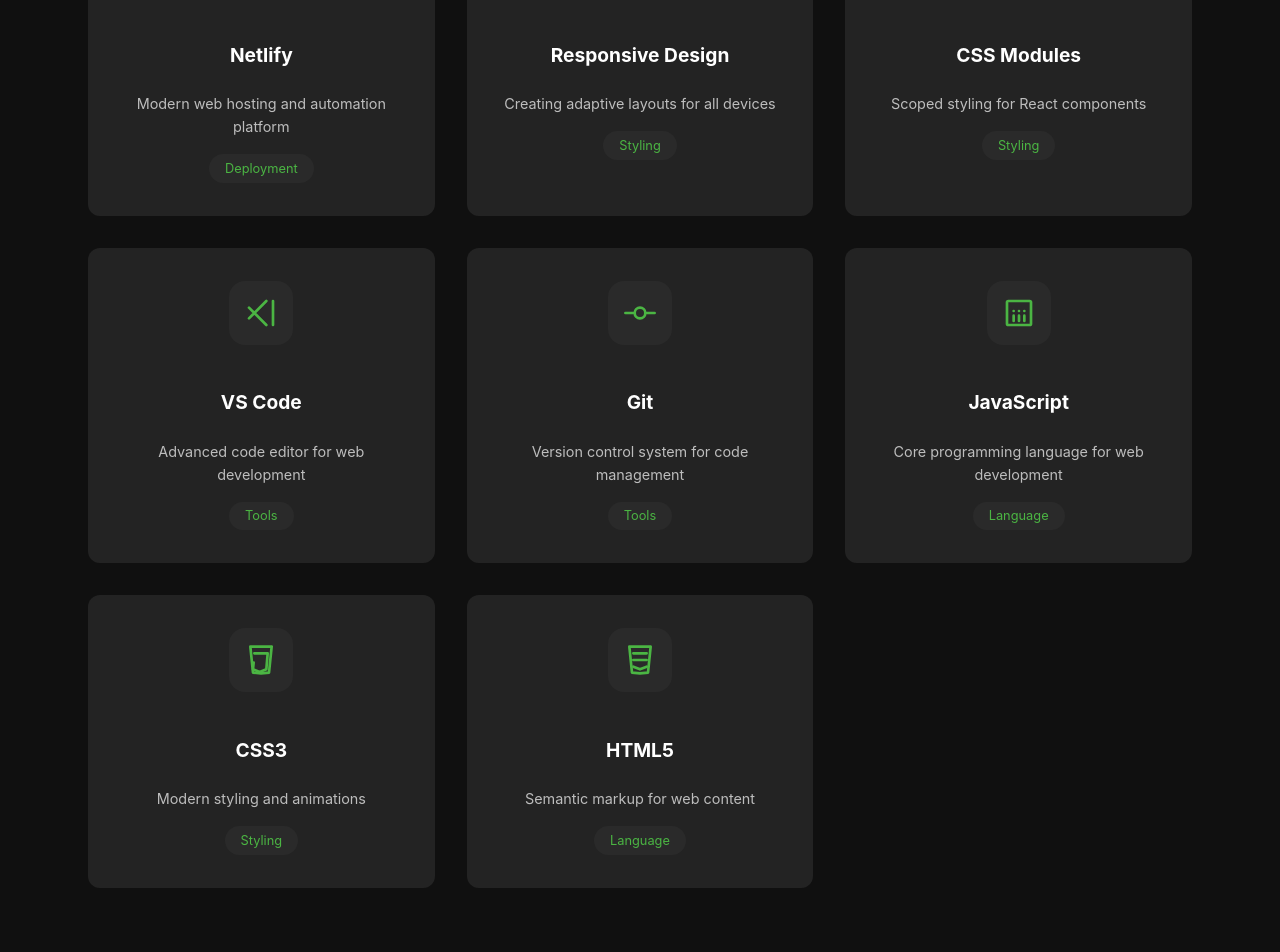
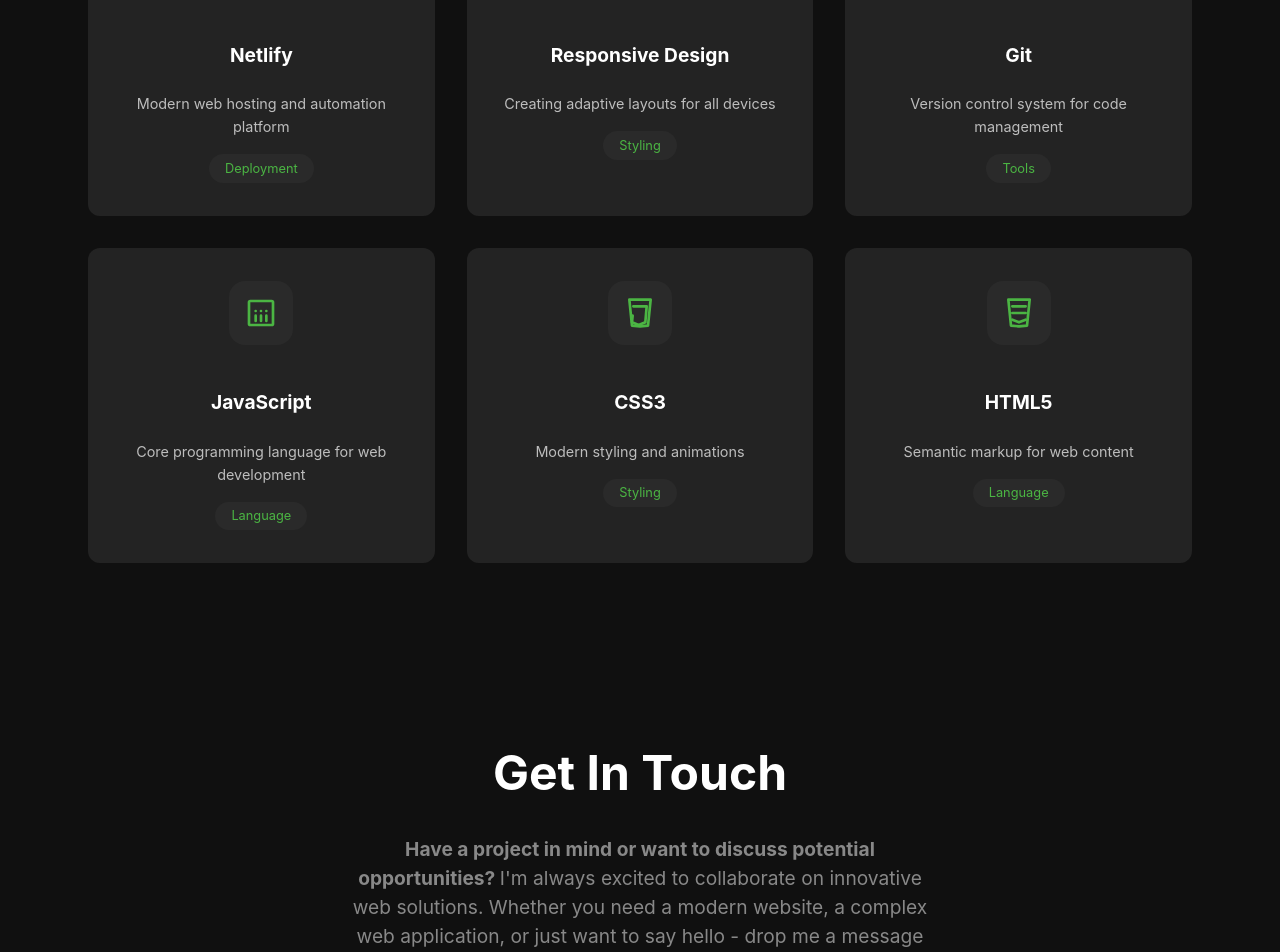
Before and after one commit to AbhirupRoy27/Portfolio, a React (Vite) app: page / in a window 1280 px wide. Shown: the part 2320-3272 px from the top of the page. Built offline with nearby package versions, Linux system fonts and the light colour scheme.

Commit message:
bug fixes

```diff
--- a/src/App.css
+++ b/src/App.css
@@ -60,7 +60,12 @@
   background: #101010;
   display: flex;
   flex-direction: column;
+}
+
+.main-content {
   flex: 1;
+  display: flex;
+  flex-direction: column;
 }
 
 .navbar {
@@ -563,6 +568,8 @@
   padding: 24px 0;
   margin-top: auto;
   box-shadow: 0 -2px 16px 0 rgba(0,0,0,0.08);
+  position: relative;
+  z-index: 10;
 }
 
 .footer-text {
--- a/src/components/Contact.css
+++ b/src/components/Contact.css
@@ -23,6 +23,7 @@
   color: #888;
   margin-bottom: 3rem;
   max-width: 600px;
+  font-size: 1.2rem;
 }
 
 .contact-form {
@@ -96,6 +97,7 @@
 @media (max-width: 768px) {
   .contact-section {
     padding: 2rem 1rem;
+    background-color: #333;
   }
 
   .contact-title {
@@ -105,6 +107,9 @@
   .contact-description {
     padding: 0 1rem;
   }
+  .contact-form {
+    width: 90%;
+  }
 }
 
 /* Focus styles */
--- a/src/components/Contact.jsx
+++ b/src/components/Contact.jsx
@@ -26,7 +26,7 @@
     <section className="contact-section">
       <h1 className="contact-title">Get In Touch</h1>
       <p className="contact-description">
-        Have a project in mind or want to discuss potential opportunities? I'm always excited
+        <b>Have a project in mind or want to discuss potential opportunities? </b>I'm always excited
         to collaborate on innovative web solutions. Whether you need a modern website,
         a complex web application, or just want to say hello - drop me a message below!
       </p>
--- a/src/components/Skills.css
+++ b/src/components/Skills.css
@@ -223,12 +223,12 @@
 
   .skills-grid {
     grid-template-columns: repeat(2, 1fr);
-    gap: 1.5rem;
+    gap: 1rem;
     padding: 0.5rem;
   }
 
   .skill-card {
-    padding: 1.5rem;
+    padding: 1.25rem;
   }
 }
 
@@ -237,12 +237,31 @@
     font-size: 1.8rem;
   }
 
-  .skills-grid {
-    grid-template-columns: 1fr;
-  }
-
   .category-filters {
     flex-wrap: wrap;
     justify-content: center;
   }
+
+  .skill-card {
+    padding: 1rem;
+  }
+
+  .skill-name {
+    font-size: 1.1rem;
+  }
+
+  .skill-description {
+    font-size: 0.85rem;
+  }
+
+  .skill-icon {
+    width: 48px;
+    height: 48px;
+    margin-bottom: 1rem;
+  }
+
+  .skill-icon svg {
+    width: 24px;
+    height: 24px;
+  }
 }
--- a/src/components/Skills.jsx
+++ b/src/components/Skills.jsx
@@ -74,20 +74,20 @@
       description: 'Creating adaptive layouts for all devices',
       category: 'styling'
     },
-    {
-      id: 11,
-      name: 'CSS Modules',
-      icon: 'CSSModules',
-      description: 'Scoped styling for React components',
-      category: 'styling'
-    },
-    {
-      id: 12,
-      name: 'VS Code',
-      icon: 'VSCode',
-      description: 'Advanced code editor for web development',
-      category: 'tools'
-    },
+    // {
+    //   id: 11,
+    //   name: 'CSS Modules',
+    //   icon: 'CSSModules',
+    //   description: 'Scoped styling for React components',
+    //   category: 'styling'
+    // },
+    // {
+    //   id: 12,
+    //   name: 'VS Code',
+    //   icon: 'VSCode',
+    //   description: 'Advanced code editor for web development',
+    //   category: 'tools'
+    // },
     {
       id: 13,
       name: 'Git',
@@ -158,7 +158,7 @@
       </div>
 
       <div
-        className="skills-grid"
+        className="skills-grid "
         role="tabpanel"
         id={`${activeCategory}-panel`}
         aria-label={`${activeCategory} skills`}
```
